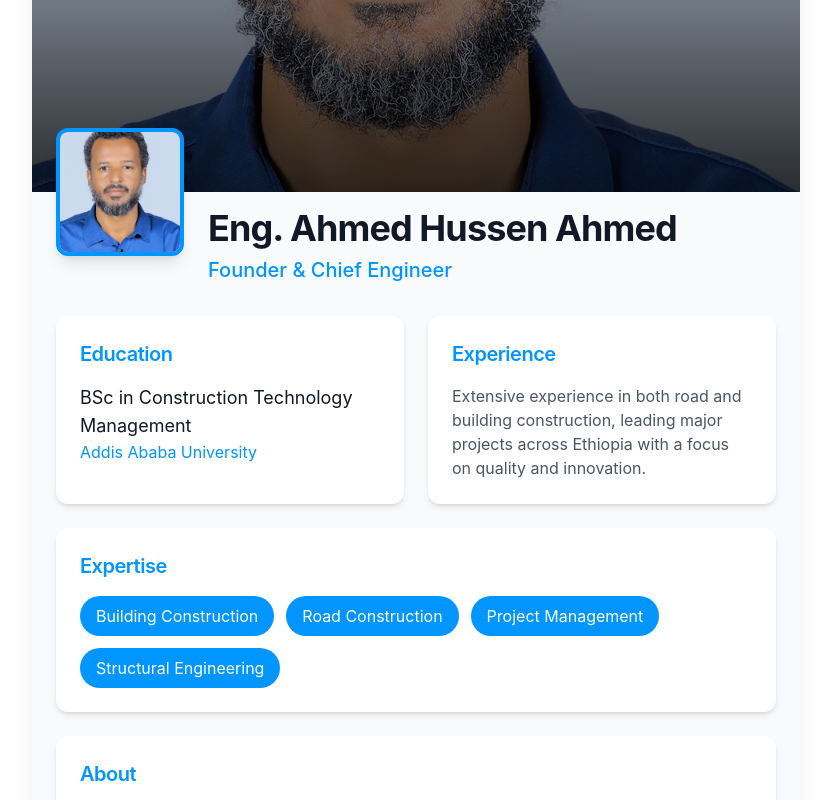
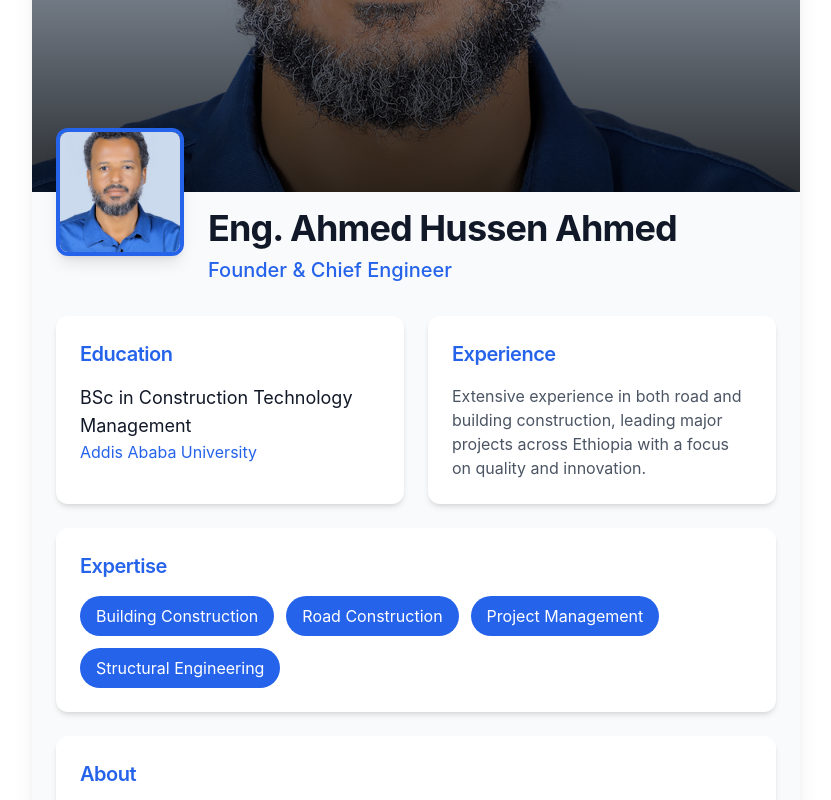
Before and after one commit to reenas3/aha-realestate-website, a React (Vite) app: page /aha-realestate-website/profile in a window 1280 px wide. Shown: the part 400-1200 px from the top of the page, without its empty margins (224-1055 px from the left). Built offline with nearby package versions, Linux system fonts and the light colour scheme.

Commit message:
Update color scheme to blue in Profile component

```diff
--- a/src/routes/Profile.tsx
+++ b/src/routes/Profile.tsx
@@ -22,7 +22,7 @@ export default function Profile() {
 
             <div className="relative -mt-16 px-6 pb-8">
               <div className="flex items-start gap-6">
-                <div className="relative h-32 w-32 overflow-hidden rounded-xl border-4 border-[#0095FF] shadow-lg">
+                <div className="relative h-32 w-32 overflow-hidden rounded-xl border-4 border-blue-600 shadow-lg">
                   <img
                     src={`${import.meta.env.BASE_URL}images/eng_ahmed_husse.jpg`}
                     alt="Engineer Ahmed Hussen Ahmed"
@@ -31,23 +31,23 @@ export default function Profile() {
                 </div>
                 <div className="mt-20">
                   <h1 className="text-4xl font-bold text-gray-900">Eng. Ahmed Hussen Ahmed</h1>
-                  <p className="mt-2 text-xl text-[#0095FF] font-medium">Founder & Chief Engineer</p>
+                  <p className="mt-2 text-xl text-blue-600 font-medium">Founder & Chief Engineer</p>
                 </div>
               </div>
 
               <div className="mt-8 grid gap-6 sm:grid-cols-2">
                 <div className="rounded-xl bg-white p-6 shadow-md">
-                  <h2 className="text-xl font-semibold text-[#0095FF]">Education</h2>
+                  <h2 className="text-xl font-semibold text-blue-600">Education</h2>
                   <div className="mt-4 space-y-2">
                     <div>
                       <p className="text-lg text-gray-900">BSc in Construction Technology Management</p>
-                      <p className="text-[#0095FF]">Addis Ababa University</p>
+                      <p className="text-blue-600">Addis Ababa University</p>
                     </div>
                   </div>
                 </div>
 
                 <div className="rounded-xl bg-white p-6 shadow-md">
-                  <h2 className="text-xl font-semibold text-[#0095FF]">Experience</h2>
+                  <h2 className="text-xl font-semibold text-blue-600">Experience</h2>
                   <p className="mt-4 text-gray-600">
                     Extensive experience in both road and building construction,
                     leading major projects across Ethiopia with a focus on
@@ -57,19 +57,19 @@ export default function Profile() {
 
                 <div className="sm:col-span-2">
                   <div className="rounded-xl bg-white p-6 shadow-md">
-                    <h2 className="text-xl font-semibold text-[#0095FF]">Expertise</h2>
+                    <h2 className="text-xl font-semibold text-blue-600">Expertise</h2>
                     <div className="mt-4 flex flex-wrap gap-3">
-                      <span className="rounded-full bg-[#0095FF] px-4 py-2 text-white">Building Construction</span>
-                      <span className="rounded-full bg-[#0095FF] px-4 py-2 text-white">Road Construction</span>
-                      <span className="rounded-full bg-[#0095FF] px-4 py-2 text-white">Project Management</span>
-                      <span className="rounded-full bg-[#0095FF] px-4 py-2 text-white">Structural Engineering</span>
+                      <span className="rounded-full bg-blue-600 px-4 py-2 text-white">Building Construction</span>
+                      <span className="rounded-full bg-blue-600 px-4 py-2 text-white">Road Construction</span>
+                      <span className="rounded-full bg-blue-600 px-4 py-2 text-white">Project Management</span>
+                      <span className="rounded-full bg-blue-600 px-4 py-2 text-white">Structural Engineering</span>
                     </div>
                   </div>
                 </div>
 
                 <div className="sm:col-span-2">
                   <div className="rounded-xl bg-white p-6 shadow-md">
-                    <h2 className="text-xl font-semibold text-[#0095FF]">About</h2>
+                    <h2 className="text-xl font-semibold text-blue-600">About</h2>
                     <p className="mt-4 text-gray-600">
                       As the Founder and Chief Engineer of AHA Construction, Engineer Ahmed Hussen Ahmed
                       brings a wealth of experience and expertise to every project. His leadership has
```
